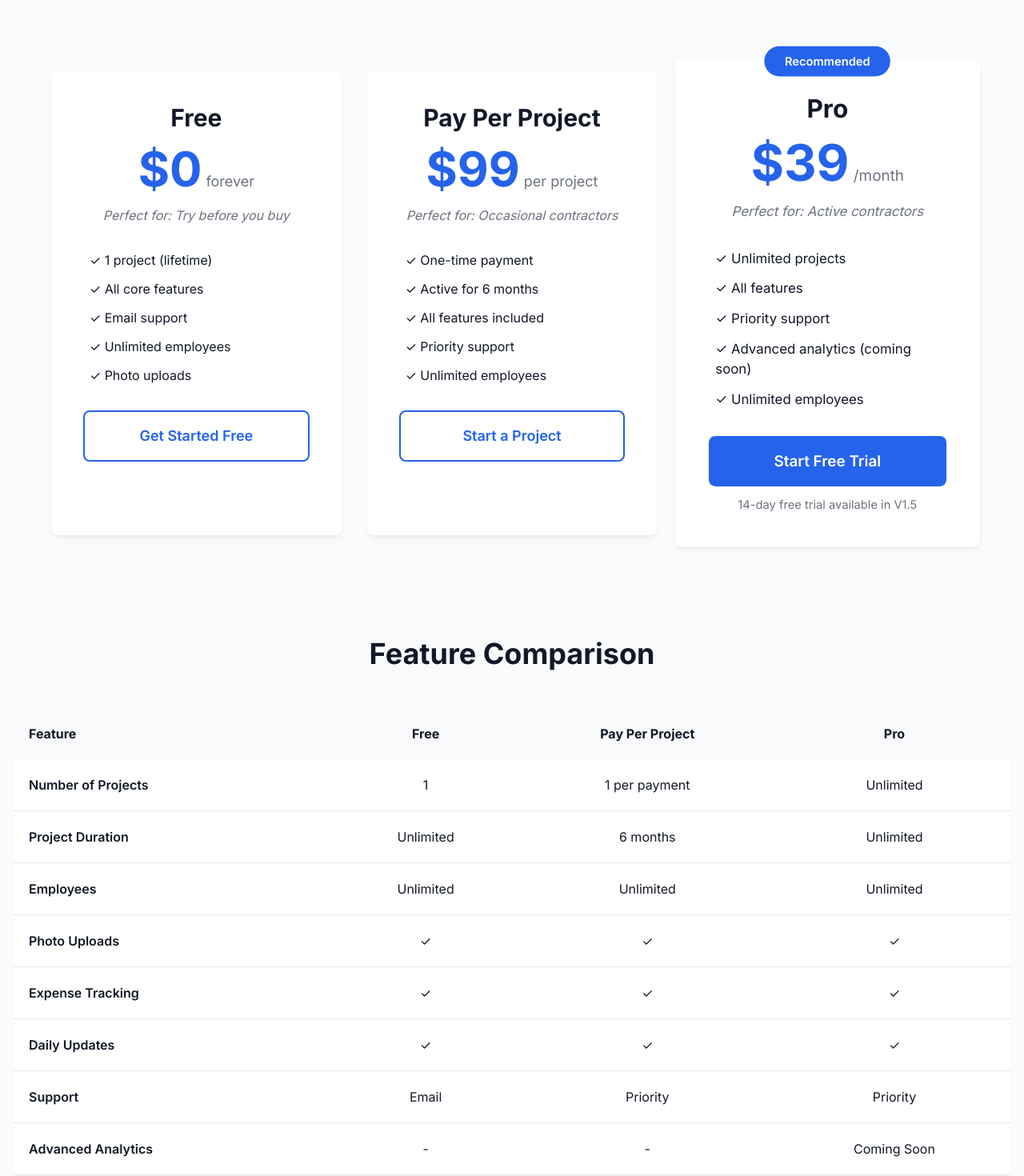
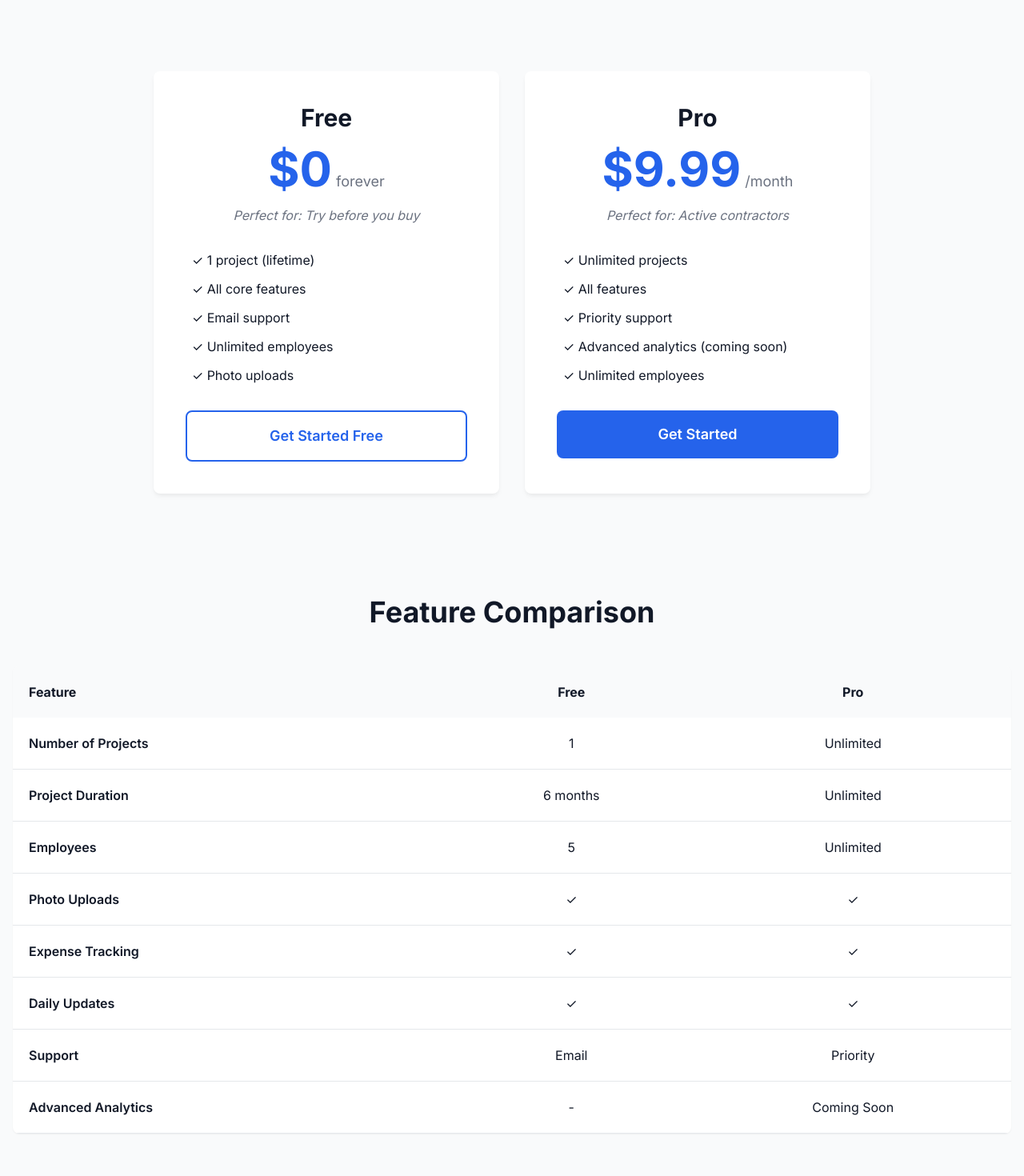
Before and after one commit to juazsh/managrr, a React (Create React App) app in the folder web/: page /pricing in a window 1280 px wide. Shown: the part 560-2030 px from the top of the page at 80% size. Built offline with nearby package versions, Linux system fonts and the light colour scheme; no server answers.

Commit message:
updates: Princing changed.

```diff
--- a/web/src/pages/marketing/Pricing.js
+++ b/web/src/pages/marketing/Pricing.js
@@ -16,7 +16,7 @@ export const Pricing = () => {
     },
     {
       question: 'What happens if I cancel?',
-      answer: 'You can cancel anytime. For monthly subscriptions, you\'ll have access until the end of your billing period. For pay-per-project, you\'ll have access for the full 6 months.',
+      answer: 'You can cancel anytime. You\'ll have access until the end of your current billing period.',
     },
     {
       question: 'Do I need a credit card for the free tier?',
@@ -52,7 +52,7 @@ export const Pricing = () => {
 
       <section className="py-16 px-4">
         <div className="max-w-7xl mx-auto">
-          <div className="grid grid-cols-1 md:grid-cols-2 lg:grid-cols-3 gap-8 max-w-6xl mx-auto">
+          <div className="grid grid-cols-1 md:grid-cols-2 gap-8 max-w-4xl mx-auto">
             <div className="bg-white p-10 rounded-lg shadow-md relative">
               <h3 className="text-3xl font-bold text-text mb-4 text-center">Free</h3>
               <div className="text-center mb-4">
@@ -75,33 +75,9 @@ export const Pricing = () => {
             </div>
 
             <div className="bg-white p-10 rounded-lg shadow-md relative">
-              <h3 className="text-3xl font-bold text-text mb-4 text-center">Pay Per Project</h3>
-              <div className="text-center mb-4">
-                <span className="text-6xl font-bold text-primary">$99</span>
-                <span className="text-lg text-text-light"> per project</span>
-              </div>
-              <p className="text-center text-base text-text-light mb-8 italic">Perfect for: Occasional contractors</p>
-
-              <ul className="list-none p-0 mb-8">
-                <li className="text-base text-text mb-3 pl-2">✓ One-time payment</li>
-                <li className="text-base text-text mb-3 pl-2">✓ Active for 6 months</li>
-                <li className="text-base text-text mb-3 pl-2">✓ All features included</li>
-                <li className="text-base text-text mb-3 pl-2">✓ Priority support</li>
-                <li className="text-base text-text mb-3 pl-2">✓ Unlimited employees</li>
-              </ul>
-
-              <Link to="/register" className="block w-full text-center px-4 py-4 bg-white text-primary border-2 border-primary rounded-lg no-underline text-lg font-semibold transition-all hover:bg-primary/10">
-                Start a Project
-              </Link>
-            </div>
-
-            <div className="bg-white p-10 rounded-lg shadow-md relative border-3 border-primary transform scale-105">
-              <div className="absolute -top-4 left-1/2 transform -translate-x-1/2 bg-primary text-white px-6 py-2 rounded-full text-sm font-semibold">
-                Recommended
-              </div>
               <h3 className="text-3xl font-bold text-text mb-4 text-center">Pro</h3>
               <div className="text-center mb-4">
-                <span className="text-6xl font-bold text-primary">$39</span>
+                <span className="text-6xl font-bold text-primary">$9.99</span>
                 <span className="text-lg text-text-light"> /month</span>
               </div>
               <p className="text-center text-base text-text-light mb-8 italic">Perfect for: Active contractors</p>
@@ -115,9 +91,8 @@ export const Pricing = () => {
               </ul>
 
               <Link to="/register" className="block w-full text-center px-4 py-4 bg-primary text-white rounded-lg no-underline text-lg font-semibold transition-all hover:shadow-lg">
-                Start Free Trial
+                Get Started
               </Link>
-              <p className="text-center text-sm text-text-light mt-3">14-day free trial available in V1.5</p>
             </div>
           </div>
         </div>
@@ -132,7 +107,6 @@ export const Pricing = () => {
                 <tr className="bg-background">
                   <th className="p-5 text-left text-base text-text">Feature</th>
                   <th className="p-5 text-center text-base text-text">Free</th>
-                  <th className="p-5 text-center text-base text-text">Pay Per Project</th>
                   <th className="p-5 text-center text-base text-text">Pro</th>
                 </tr>
               </thead>
@@ -140,24 +114,20 @@ export const Pricing = () => {
                 <tr className="border-b border-border">
                   <td className="p-5 text-left font-semibold text-base text-text">Number of Projects</td>
                   <td className="p-5 text-center text-base text-text">1</td>
-                  <td className="p-5 text-center text-base text-text">1 per payment</td>
                   <td className="p-5 text-center text-base text-text">Unlimited</td>
                 </tr>
                 <tr className="border-b border-border">
                   <td className="p-5 text-left font-semibold text-base text-text">Project Duration</td>
-                  <td className="p-5 text-center text-base text-text">Unlimited</td>
                   <td className="p-5 text-center text-base text-text">6 months</td>
                   <td className="p-5 text-center text-base text-text">Unlimited</td>
                 </tr>
                 <tr className="border-b border-border">
                   <td className="p-5 text-left font-semibold text-base text-text">Employees</td>
-                  <td className="p-5 text-center text-base text-text">Unlimited</td>
-                  <td className="p-5 text-center text-base text-text">Unlimited</td>
+                  <td className="p-5 text-center text-base text-text">5</td>
                   <td className="p-5 text-center text-base text-text">Unlimited</td>
                 </tr>
                 <tr className="border-b border-border">
                   <td className="p-5 text-left font-semibold text-base text-text">Photo Uploads</td>
-                  <td className="p-5 text-center text-base text-text">✓</td>
                   <td className="p-5 text-center text-base text-text">✓</td>
                   <td className="p-5 text-center text-base text-text">✓</td>
                 </tr>
@@ -165,11 +135,9 @@ export const Pricing = () => {
                   <td className="p-5 text-left font-semibold text-base text-text">Expense Tracking</td>
                   <td className="p-5 text-center text-base text-text">✓</td>
                   <td className="p-5 text-center text-base text-text">✓</td>
-                  <td className="p-5 text-center text-base text-text">✓</td>
                 </tr>
                 <tr className="border-b border-border">
                   <td className="p-5 text-left font-semibold text-base text-text">Daily Updates</td>
-                  <td className="p-5 text-center text-base text-text">✓</td>
                   <td className="p-5 text-center text-base text-text">✓</td>
                   <td className="p-5 text-center text-base text-text">✓</td>
                 </tr>
@@ -177,11 +145,9 @@ export const Pricing = () => {
                   <td className="p-5 text-left font-semibold text-base text-text">Support</td>
                   <td className="p-5 text-center text-base text-text">Email</td>
                   <td className="p-5 text-center text-base text-text">Priority</td>
-                  <td className="p-5 text-center text-base text-text">Priority</td>
                 </tr>
                 <tr className="border-b border-border">
                   <td className="p-5 text-left font-semibold text-base text-text">Advanced Analytics</td>
-                  <td className="p-5 text-center text-base text-text">-</td>
                   <td className="p-5 text-center text-base text-text">-</td>
                   <td className="p-5 text-center text-base text-text">Coming Soon</td>
                 </tr>
```
